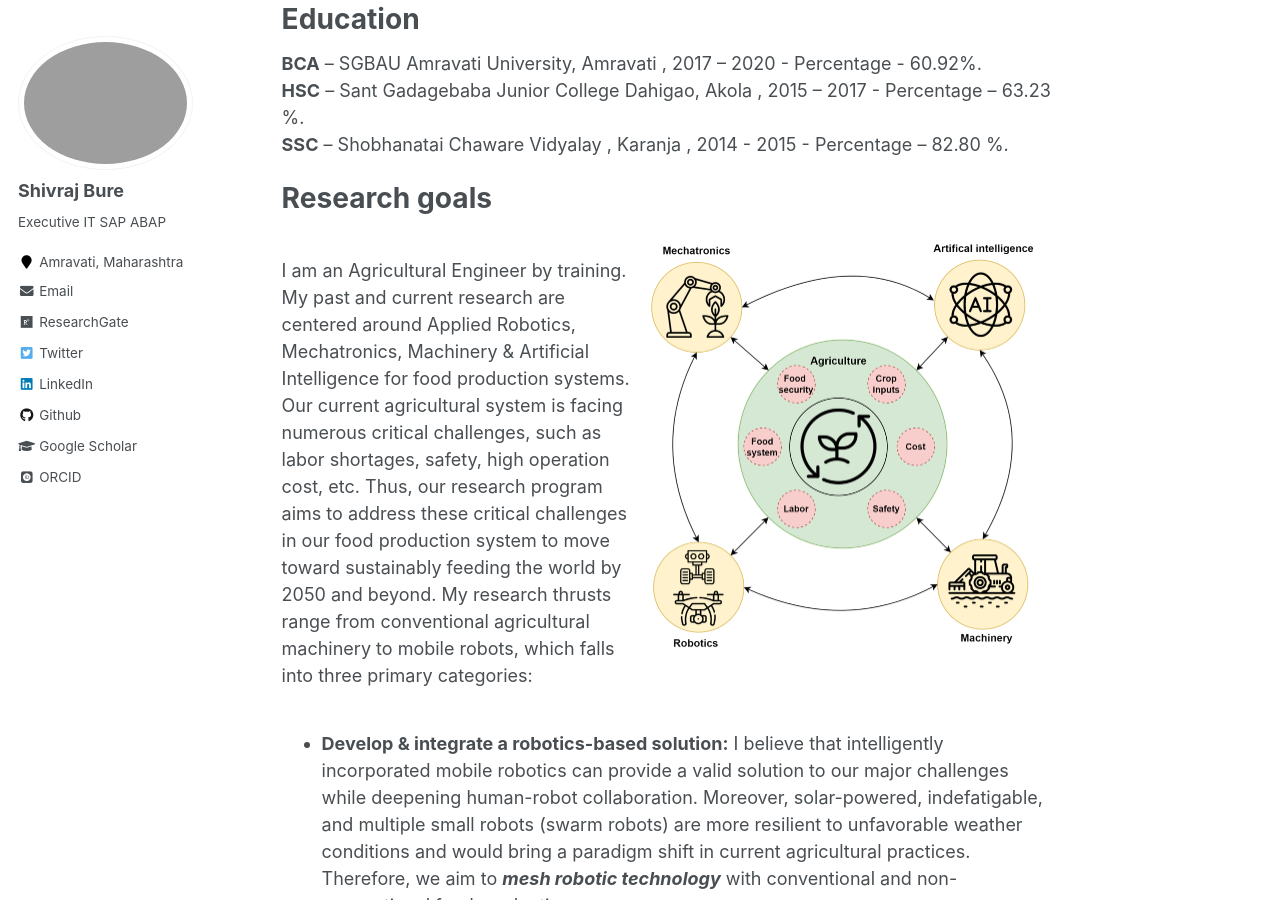
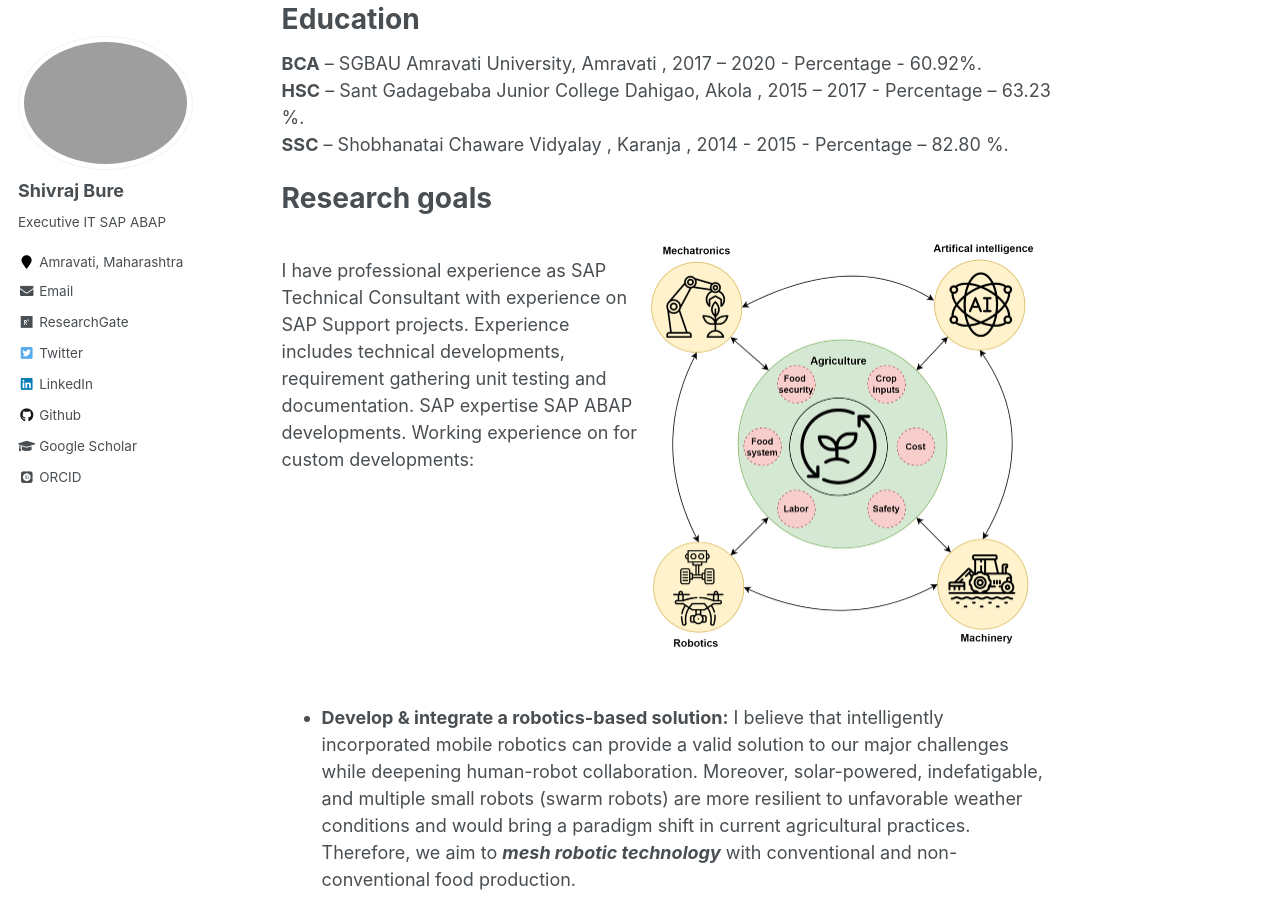
Before and after one commit to Shiv9552/SHIVPORTFOLIO, a Jekyll site: the page built from _pages/about.md, in a window 1280 px wide and 900 px high, scrolled down 235 px. Built offline with Jekyll 4.4.1, drawn with Linux system fonts in a browser that asks for light colours; some web fonts are replaced.

Commit message:
Update about.md

```diff
--- a/_pages/about.md
+++ b/_pages/about.md
@@ -23,7 +23,7 @@ I am an Assistant Professor (tenure-Track) at the [Department of Biosystems Engi
 
 <p style='padding:0.0em; margin-left:0.0em; display: inline-block;'>
 <img src="/images/Vision.png" style="zoom:50%;  float:right; padding:0.8em"/>
-<br> I am an Agricultural Engineer by training. My past and current research are centered around Applied Robotics, Mechatronics, Machinery & Artificial Intelligence for food production systems. Our current agricultural system is facing numerous critical challenges, such as labor shortages, safety, high operation cost, etc. Thus, our research program aims to address these critical challenges in our food production system to move toward sustainably feeding the world by 2050 and beyond. My research thrusts range from conventional agricultural machinery to mobile robots, which falls into three primary categories:<br>
+<br> I have professional experience as SAP Technical Consultant with experience on SAP Support projects. Experience includes technical developments, requirement gathering unit testing and documentation. SAP expertise SAP ABAP developments. Working experience on for custom developments:<br>
 </p>
 
 - **Develop & integrate a robotics-based solution:** I believe that intelligently incorporated mobile robotics can provide a valid solution to our major challenges while deepening human-robot collaboration. Moreover, solar-powered, indefatigable, and multiple small robots (swarm robots) are more resilient to unfavorable weather conditions and would bring a paradigm shift in current agricultural practices. Therefore, we aim to ***mesh robotic technology*** with conventional and non-conventional food production.
```
